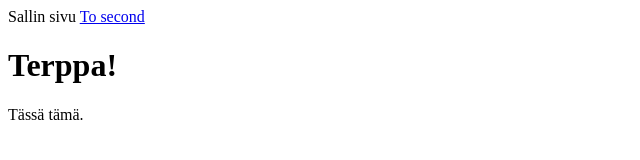
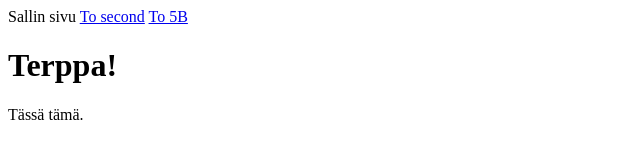
Before and after one commit to sallikarki/sallikarki.github.io, a plain HTML site: page index.html in a window 1280 px wide. Shown: the full height of the page, 0-640 px from the left. Drawn offline with Linux system fonts and the light colour scheme.

Commit message:
Update index.html

```diff
--- a/index.html
+++ b/index.html
@@ -5,6 +5,8 @@
 
 <a href="https://sallikarki.github.io/second">To second</a>
 
+<a href="https://sallikarki.github.io/5B">To 5B</a>
+
 <h1>Terppa!</h1>
 
 <p>Tässä tämä.</p>
```
